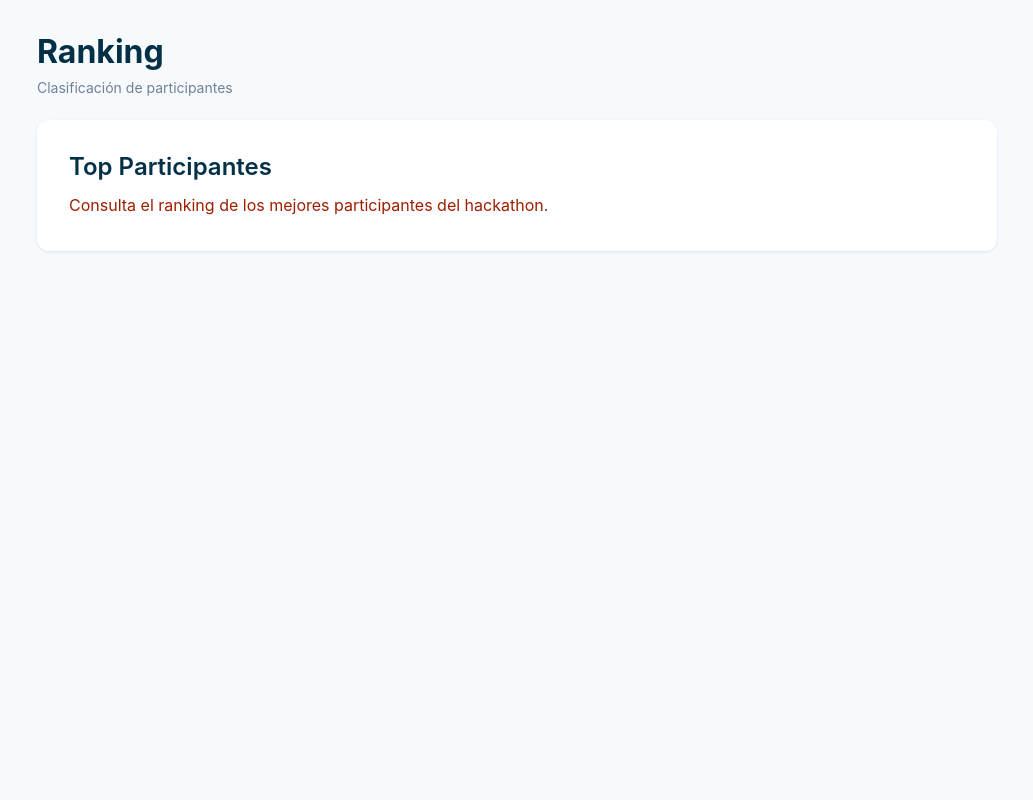
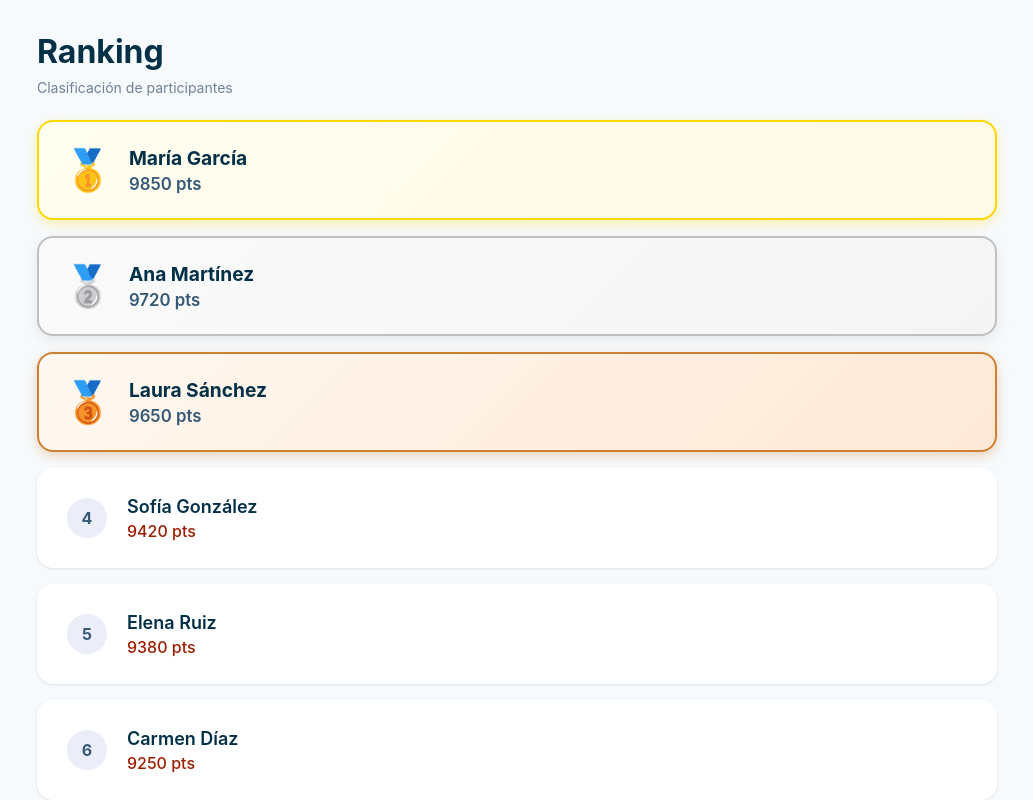
Before and after one commit to giselacb/Hacktonfem, a React (Vite) app: page /ranking in a window 1280 px wide. Shown: the top 800 px of the page, without its empty margins (123-1156 px from the left). Built offline with nearby package versions, Linux system fonts and the light colour scheme; no server answers; sample sign-in values are in the browser's storage.

Commit message:
First approach to ranking recyclerview

```diff
--- /dev/null
+++ b/src/components/Ranking.css
@@ -0,0 +1,171 @@
+/* Mobile First - Ranking List */
+
+.ranking-list {
+  display: flex;
+  flex-direction: column;
+  gap: 0.75rem;
+  width: 100%;
+}
+
+.ranking-item {
+  display: flex;
+  align-items: center;
+  gap: 1rem;
+  background: var(--bg-primary);
+  border-radius: 12px;
+  padding: 1rem;
+  box-shadow: 0 1px 3px rgba(0, 0, 0, 0.1);
+  transition: all 0.2s;
+  border: 2px solid transparent;
+}
+
+.ranking-item:active {
+  transform: scale(0.98);
+}
+
+.ranking-item.top-three {
+  border-color: var(--primary-200);
+  background: linear-gradient(135deg, var(--bg-primary) 0%, var(--primary-100) 100%);
+  box-shadow: 0 2px 8px rgba(0, 0, 0, 0.15);
+}
+
+.ranking-item.top-three:first-child {
+  border-color: #ffd700;
+  background: linear-gradient(135deg, #fffef0 0%, #fff9e6 100%);
+  box-shadow: 0 4px 12px rgba(255, 215, 0, 0.3);
+}
+
+.ranking-item.top-three:nth-child(2) {
+  border-color: #c0c0c0;
+  background: linear-gradient(135deg, #fafafa 0%, #f5f5f5 100%);
+  box-shadow: 0 4px 12px rgba(192, 192, 192, 0.3);
+}
+
+.ranking-item.top-three:nth-child(3) {
+  border-color: #cd7f32;
+  background: linear-gradient(135deg, #fff8f0 0%, #ffe8d6 100%);
+  box-shadow: 0 4px 12px rgba(205, 127, 50, 0.3);
+}
+
+.ranking-position {
+  display: flex;
+  align-items: center;
+  justify-content: center;
+  min-width: 40px;
+  height: 40px;
+  flex-shrink: 0;
+}
+
+.rank-badge {
+  font-size: 2rem;
+  line-height: 1;
+  display: flex;
+  align-items: center;
+  justify-content: center;
+}
+
+.rank-number {
+  display: flex;
+  align-items: center;
+  justify-content: center;
+  width: 32px;
+  height: 32px;
+  border-radius: 50%;
+  background: var(--primary-100);
+  color: var(--primary-700);
+  font-weight: 700;
+  font-size: 0.875rem;
+}
+
+.ranking-info {
+  flex: 1;
+  display: flex;
+  flex-direction: column;
+  gap: 0.25rem;
+  min-width: 0;
+}
+
+.ranking-name {
+  font-size: 1rem;
+  font-weight: 600;
+  color: var(--text-primary);
+  overflow: hidden;
+  text-overflow: ellipsis;
+  white-space: nowrap;
+}
+
+.ranking-item.top-three .ranking-name {
+  font-weight: 700;
+  font-size: 1.05rem;
+}
+
+.ranking-score {
+  font-size: 0.875rem;
+  color: var(--text-secondary);
+  font-weight: 500;
+}
+
+.ranking-item.top-three .ranking-score {
+  color: var(--primary-700);
+  font-weight: 600;
+  font-size: 0.9rem;
+}
+
+/* Tablet */
+@media (min-width: 768px) {
+  .ranking-list {
+    gap: 1rem;
+  }
+
+  .ranking-item {
+    padding: 1.25rem;
+    border-radius: 16px;
+  }
+
+  .ranking-position {
+    min-width: 48px;
+    height: 48px;
+  }
+
+  .rank-badge {
+    font-size: 2.5rem;
+  }
+
+  .rank-number {
+    width: 40px;
+    height: 40px;
+    font-size: 1rem;
+  }
+
+  .ranking-name {
+    font-size: 1.125rem;
+  }
+
+  .ranking-item.top-three .ranking-name {
+    font-size: 1.2rem;
+  }
+
+  .ranking-score {
+    font-size: 1rem;
+  }
+
+  .ranking-item.top-three .ranking-score {
+    font-size: 1.05rem;
+  }
+}
+
+/* Desktop */
+@media (min-width: 1024px) {
+  .ranking-item {
+    padding: 1.5rem;
+  }
+
+  .ranking-item:hover {
+    transform: translateY(-2px);
+    box-shadow: 0 4px 12px rgba(0, 0, 0, 0.15);
+  }
+
+  .ranking-item.top-three:hover {
+    box-shadow: 0 6px 16px rgba(0, 0, 0, 0.2);
+  }
+}
--- a/src/components/Ranking.tsx
+++ b/src/components/Ranking.tsx
@@ -1,6 +1,47 @@
+import { useState } from 'react';
 import './Page.css';
+import './Ranking.css';
+
+interface RankingUser {
+  id: string;
+  name: string;
+  score: number;
+}
 
 const Ranking = () => {
+  // Datos de ejemplo - en producción vendrían de una API
+  const [ranking] = useState<RankingUser[]>([
+    { id: '1', name: 'María García', score: 9850 },
+    { id: '2', name: 'Ana Martínez', score: 9720 },
+    { id: '3', name: 'Laura Sánchez', score: 9650 },
+    { id: '4', name: 'Sofía González', score: 9420 },
+    { id: '5', name: 'Elena Ruiz', score: 9380 },
+    { id: '6', name: 'Carmen Díaz', score: 9250 },
+    { id: '7', name: 'Isabel Torres', score: 9120 },
+    { id: '8', name: 'Lucía Fernández', score: 9050 },
+    { id: '9', name: 'Paula López', score: 8920 },
+    { id: '10', name: 'Marta Herrera', score: 8850 },
+    { id: '11', name: 'Claudia Pérez', score: 8720 },
+    { id: '12', name: 'Andrea Jiménez', score: 8650 },
+  ]);
+
+  const getRankBadge = (position: number) => {
+    switch (position) {
+      case 1:
+        return <span className="rank-badge gold">🥇</span>;
+      case 2:
+        return <span className="rank-badge silver">🥈</span>;
+      case 3:
+        return <span className="rank-badge bronze">🥉</span>;
+      default:
+        return <span className="rank-number">{position}</span>;
+    }
+  };
+
+  const formatScore = (score: number) => {
+    return score.toLocaleString('es-ES');
+  };
+
   return (
     <div className="page-container">
       <div className="page-header">
@@ -9,9 +50,26 @@ const Ranking = () => {
       </div>
 
       <div className="page-content">
-        <div className="content-card">
-          <h2>Top Participantes</h2>
-          <p>Consulta el ranking de los mejores participantes del hackathon.</p>
+        <div className="ranking-list">
+          {ranking.map((user, index) => {
+            const position = index + 1;
+            const isTopThree = position <= 3;
+
+            return (
+              <div
+                key={user.id}
+                className={`ranking-item ${isTopThree ? 'top-three' : ''}`}
+              >
+                <div className="ranking-position">
+                  {getRankBadge(position)}
+                </div>
+                <div className="ranking-info">
+                  <div className="ranking-name">{user.name}</div>
+                  <div className="ranking-score">{formatScore(user.score)} pts</div>
+                </div>
+              </div>
+            );
+          })}
         </div>
       </div>
     </div>
```
